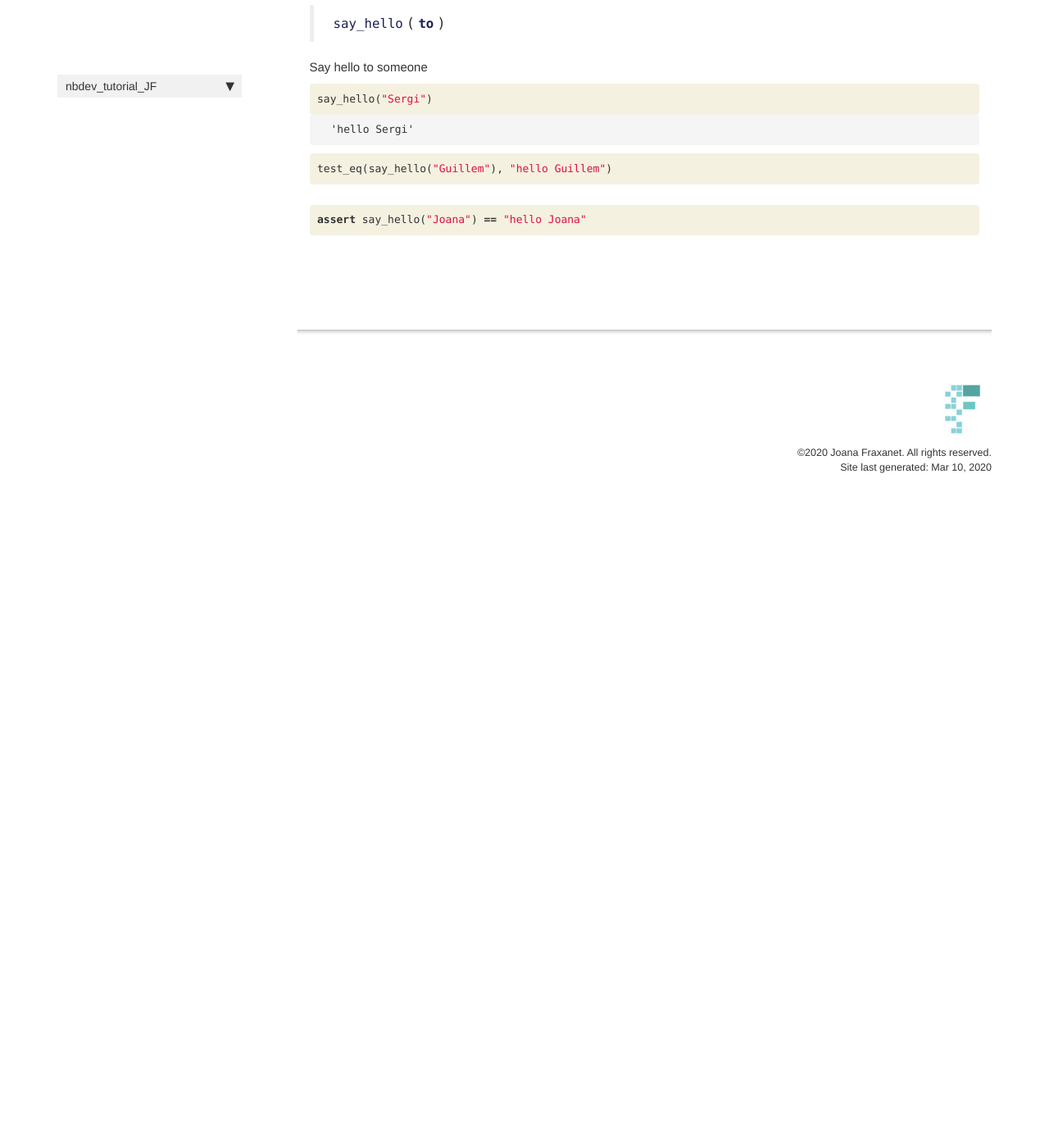
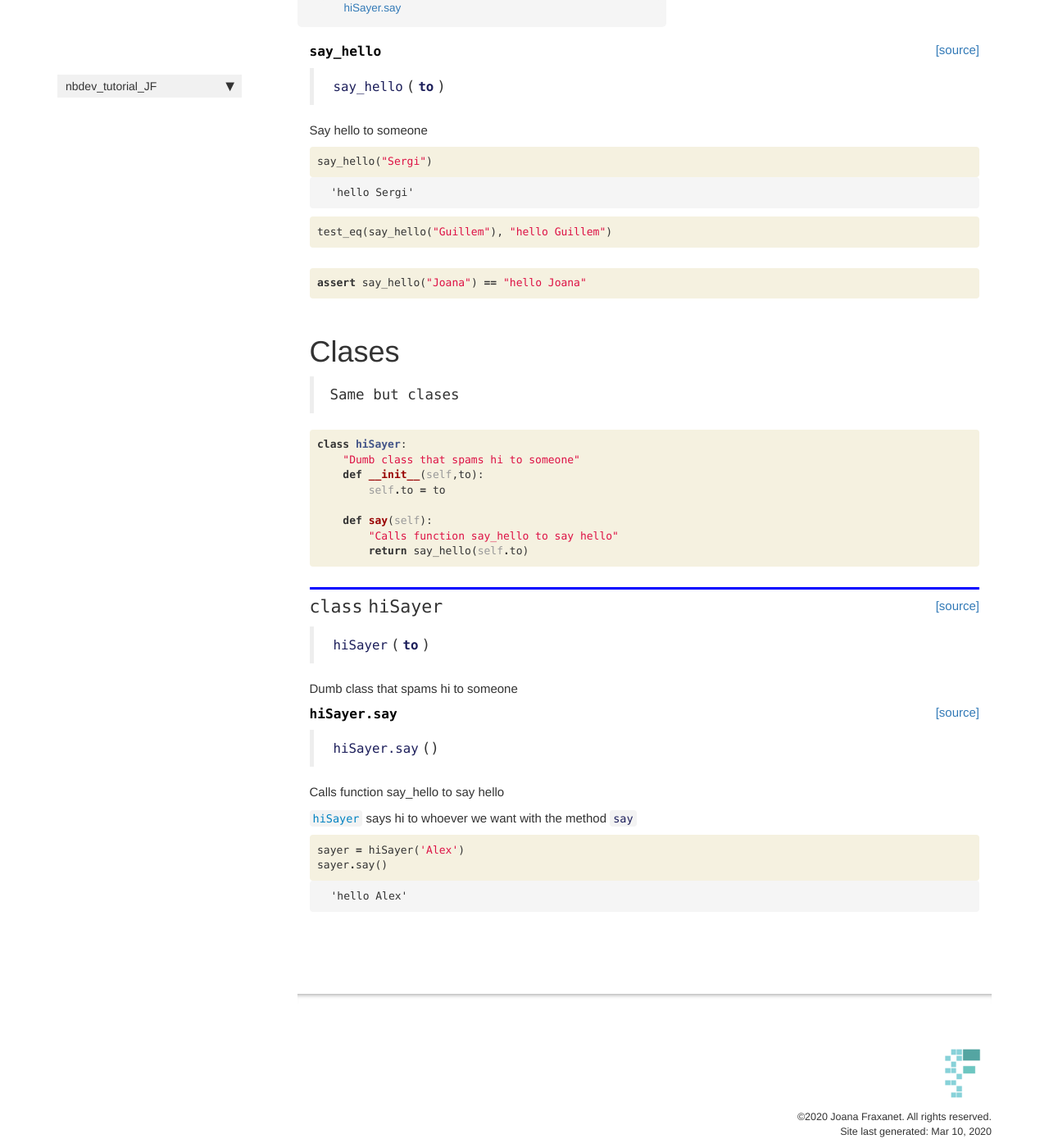
Before and after one commit to jfraxanet/nbdev_tutorial_JF, a Jekyll site: the page built from docs/core.html, in a window 1280 px wide and 1400 px high, scrolled down 302 px. Shown: the whole window at 82% size. Built offline with Jekyll 4.4.1, drawn with Linux system fonts in a browser that asks for light colours; nearby versions of some CDN libraries; comment, search, counter and statistics services are not loaded; before the commit the page ends 932 px from its top, so only the background shows below that.

Commit message:
add class

```diff
--- a/docs/core.html
+++ b/docs/core.html
@@ -103,5 +103,112 @@
 </div>
 
 </div>
+<div class="cell border-box-sizing text_cell rendered"><div class="inner_cell">
+<div class="text_cell_render border-box-sizing rendered_html">
+<h1 id="Clases">Clases<a class="anchor-link" href="#Clases"> </a></h1><blockquote><p>Same but clases</p>
+</blockquote>
+
+</div>
+</div>
+</div>
+<div class="cell border-box-sizing code_cell rendered">
+<div class="input">
+
+<div class="inner_cell">
+    <div class="input_area">
+<div class=" highlight hl-ipython3"><pre><span></span><span class="k">class</span> <span class="nc">hiSayer</span><span class="p">:</span>
+    <span class="s2">&quot;Dumb class that spams hi to someone&quot;</span>
+    <span class="k">def</span> <span class="nf">__init__</span><span class="p">(</span><span class="bp">self</span><span class="p">,</span><span class="n">to</span><span class="p">):</span>
+        <span class="bp">self</span><span class="o">.</span><span class="n">to</span> <span class="o">=</span> <span class="n">to</span>
+
+    <span class="k">def</span> <span class="nf">say</span><span class="p">(</span><span class="bp">self</span><span class="p">):</span>
+        <span class="s2">&quot;Calls function say_hello to say hello&quot;</span>
+        <span class="k">return</span> <span class="n">say_hello</span><span class="p">(</span><span class="bp">self</span><span class="o">.</span><span class="n">to</span><span class="p">)</span>
+</pre></div>
+
+    </div>
+</div>
+</div>
+
+</div>
+<div class="cell border-box-sizing code_cell rendered">
+
+<div class="output_wrapper">
+<div class="output">
+
+<div class="output_area">
+
+
+<div class="output_markdown rendered_html output_subarea ">
+<h2 id="hiSayer" class="doc_header"><code>class</code> <code>hiSayer</code><a href="https://github.com/fastai/nbdev_tutorial_JF/tree/master/nbdev_tutorial_JF/core.py#L11" class="source_link" style="float:right">[source]</a></h2><blockquote><p><code>hiSayer</code>(<strong><code>to</code></strong>)</p>
+</blockquote>
+<p>Dumb class that spams hi to someone</p>
+
+</div>
+
+</div>
+
+</div>
+</div>
+
+</div>
+<div class="cell border-box-sizing code_cell rendered">
+
+<div class="output_wrapper">
+<div class="output">
+
+<div class="output_area">
+
+
+<div class="output_markdown rendered_html output_subarea ">
+<h4 id="hiSayer.say" class="doc_header"><code>hiSayer.say</code><a href="https://github.com/fastai/nbdev_tutorial_JF/tree/master/nbdev_tutorial_JF/core.py#L16" class="source_link" style="float:right">[source]</a></h4><blockquote><p><code>hiSayer.say</code>()</p>
+</blockquote>
+<p>Calls function say_hello to say hello</p>
+
+</div>
+
+</div>
+
+</div>
+</div>
+
+</div>
+<div class="cell border-box-sizing text_cell rendered"><div class="inner_cell">
+<div class="text_cell_render border-box-sizing rendered_html">
+<p><a href="/nbdev_tutorial_JF/core#hiSayer"><code>hiSayer</code></a> says hi to whoever we want with the method <code>say</code></p>
+
+</div>
+</div>
+</div>
+<div class="cell border-box-sizing code_cell rendered">
+<div class="input">
+
+<div class="inner_cell">
+    <div class="input_area">
+<div class=" highlight hl-ipython3"><pre><span></span><span class="n">sayer</span> <span class="o">=</span> <span class="n">hiSayer</span><span class="p">(</span><span class="s1">&#39;Alex&#39;</span><span class="p">)</span>
+<span class="n">sayer</span><span class="o">.</span><span class="n">say</span><span class="p">()</span>
+</pre></div>
+
+    </div>
+</div>
+</div>
+
+<div class="output_wrapper">
+<div class="output">
+
+<div class="output_area">
+
+
+
+<div class="output_text output_subarea output_execute_result">
+<pre>&#39;hello Alex&#39;</pre>
+</div>
+
+</div>
+
+</div>
+</div>
+
+</div>
     {% endraw %}
 </div>
--- a/nbdev_tutorial_JF/_nbdev.py
+++ b/nbdev_tutorial_JF/_nbdev.py
@@ -2,7 +2,8 @@
 
 __all__ = ["index", "modules", "custom_doc_links", "git_url"]
 
-index = {"say_hello": "00_core.ipynb"}
+index = {"say_hello": "00_core.ipynb",
+         "hiSayer": "00_core.ipynb"}
 
 modules = ["core.py"]
 
```
Also changed, not shown: nbdev_tutorial_JF/core.py (+11 -1 lines), 1 other file.
